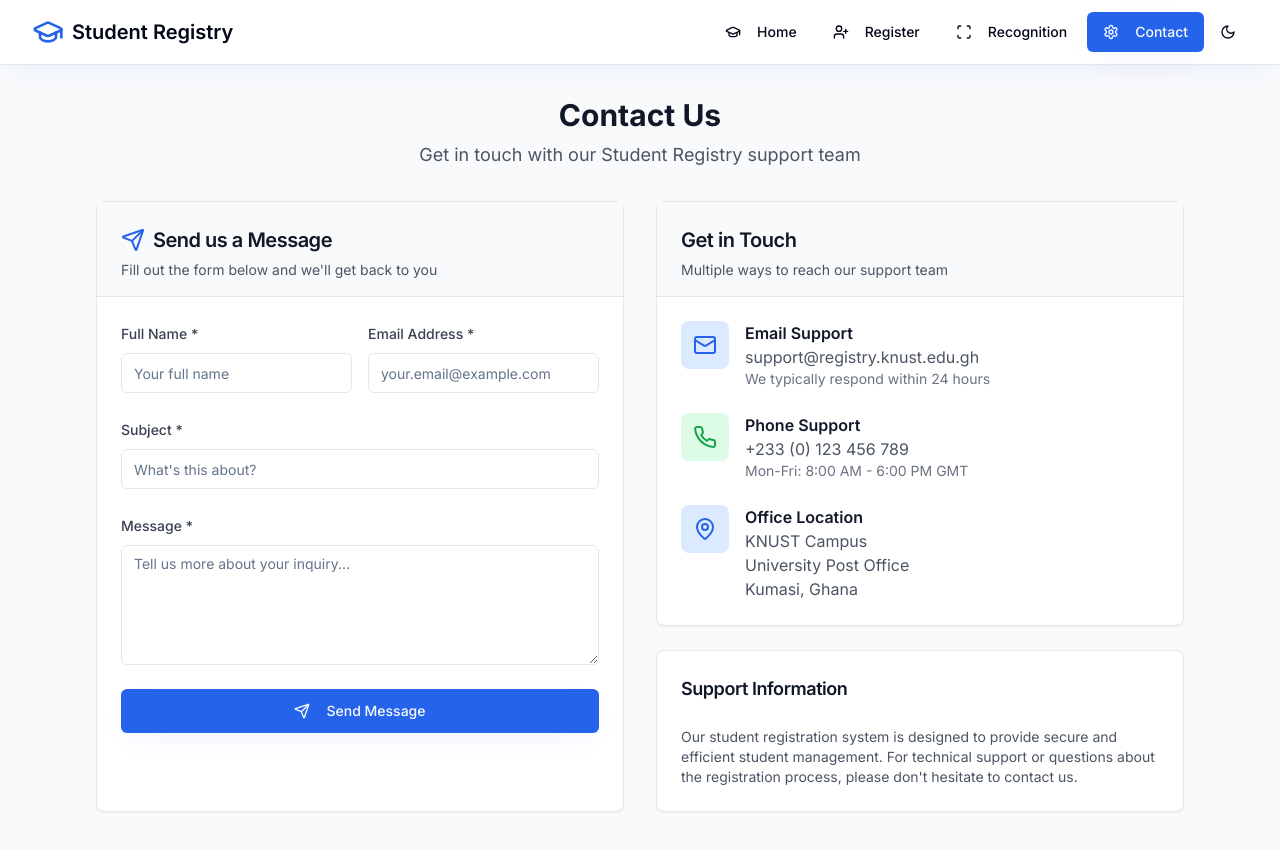
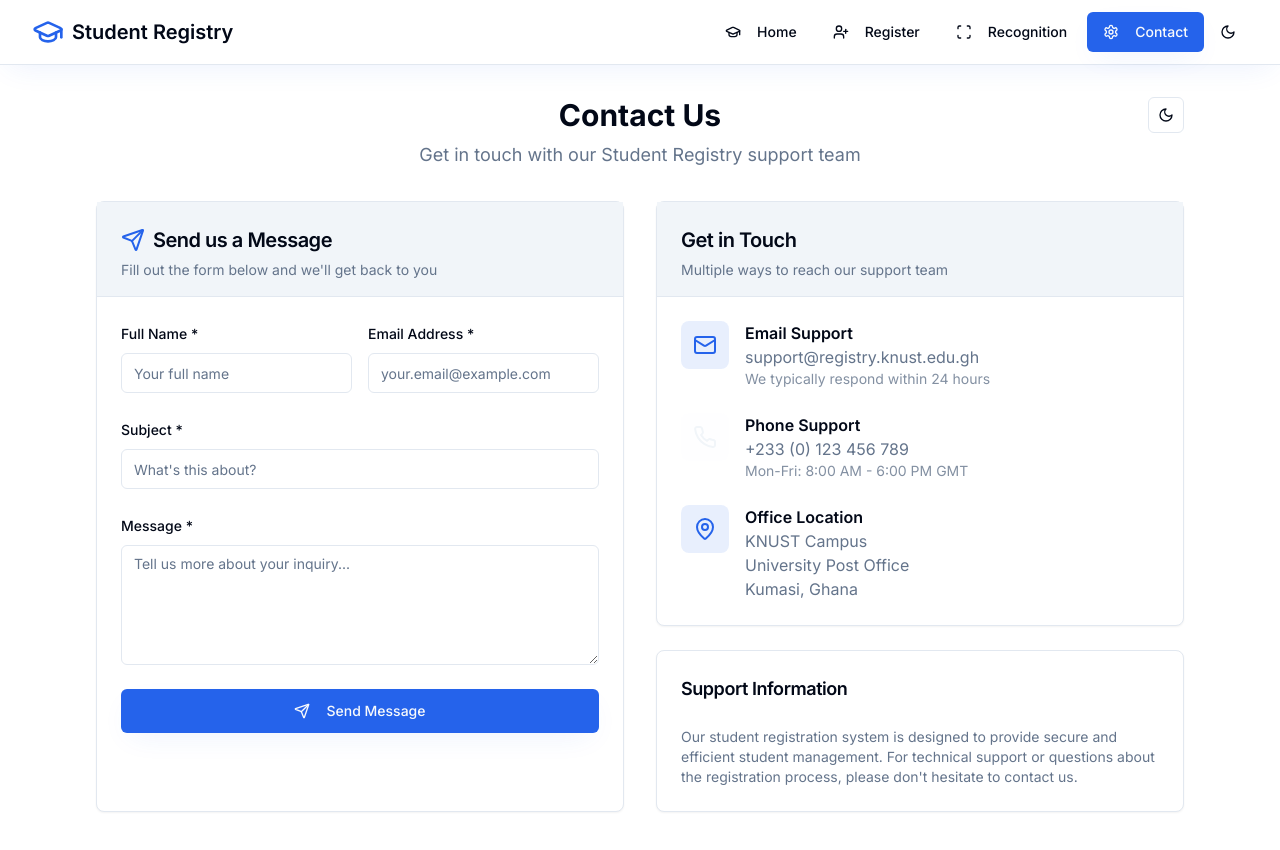
Before and after one commit to officialjwise/campus-face-id, a React (Vite) app: page /contact in a window 1280 px wide. Shown: the top 850 px of the page. Built offline with nearby package versions, Linux system fonts and the light colour scheme.

Commit message:
Fix contact page theming
Fix dark mode issues on the contact page to ensure content is visible and adheres to the theme.

```diff
--- a/src/pages/Contact.tsx
+++ b/src/pages/Contact.tsx
@@ -3,12 +3,14 @@ import { Button } from "@/components/ui/button";
 import { Input } from "@/components/ui/input";
 import { Label } from "@/components/ui/label";
 import { Textarea } from "@/components/ui/textarea";
-import { Mail, Phone, MapPin, Send, Sparkles } from "lucide-react";
+import { Mail, Phone, MapPin, Send, Moon, Sun } from "lucide-react";
 import { useState } from "react";
 import { useToast } from "@/hooks/use-toast";
+import { useTheme } from "@/components/ThemeProvider";
 
 const Contact = () => {
   const { toast } = useToast();
+  const { theme, setTheme } = useTheme();
   const [formData, setFormData] = useState({
     name: "",
     email: "",
@@ -16,6 +18,13 @@ const Contact = () => {
     message: "",
   });
   const [isSubmitting, setIsSubmitting] = useState(false);
+
+  const isDarkMode = theme === "dark" ||
+    (theme === "system" && window.matchMedia("(prefers-color-scheme: dark)").matches);
+
+  const toggleTheme = () => {
+    setTheme(isDarkMode ? "light" : "dark");
+  };
 
   const handleInputChange = (field: string, value: string) => {
     setFormData(prev => ({ ...prev, [field]: value }));
@@ -38,22 +47,34 @@ const Contact = () => {
   };
 
   return (
-    <div className="min-h-screen bg-gray-50 py-8">
+    <div className="min-h-screen bg-background py-8">
       <div className="max-w-6xl mx-auto px-4 sm:px-6 lg:px-8">
-        <div className="text-center mb-8">
-          <h1 className="text-3xl font-bold text-gray-900 mb-2">Contact Us</h1>
-          <p className="text-lg text-gray-600">Get in touch with our Student Registry support team</p>
+        <div className="text-center mb-8 relative">
+          <Button
+            variant="outline"
+            size="icon"
+            onClick={toggleTheme}
+            className="absolute right-0 top-0 h-9 w-9"
+          >
+            {isDarkMode ? (
+              <Sun className="h-4 w-4" />
+            ) : (
+              <Moon className="h-4 w-4" />
+            )}
+          </Button>
+          <h1 className="text-3xl font-bold text-foreground mb-2">Contact Us</h1>
+          <p className="text-lg text-muted-foreground">Get in touch with our Student Registry support team</p>
         </div>
 
         <div className="grid grid-cols-1 lg:grid-cols-2 gap-8">
           {/* Contact Form */}
-          <Card className="bg-white shadow-sm border border-gray-200">
-            <CardHeader className="pb-4 bg-gray-50 border-b border-gray-200">
-              <CardTitle className="flex items-center gap-2 text-xl text-gray-900">
-                <Send className="h-6 w-6 text-blue-600" />
+          <Card className="bg-card shadow-sm border border-border">
+            <CardHeader className="pb-4 bg-muted border-b border-border">
+              <CardTitle className="flex items-center gap-2 text-xl text-foreground">
+                <Send className="h-6 w-6 text-primary" />
                 Send us a Message
               </CardTitle>
-              <CardDescription className="text-gray-600">
+              <CardDescription className="text-muted-foreground">
                 Fill out the form below and we'll get back to you
               </CardDescription>
             </CardHeader>
@@ -61,7 +82,7 @@ const Contact = () => {
               <form onSubmit={handleSubmit} className="space-y-6">
                 <div className="grid grid-cols-1 md:grid-cols-2 gap-4">
                   <div className="space-y-2">
-                    <Label htmlFor="name" className="text-sm font-medium text-gray-700">Full Name *</Label>
+                    <Label htmlFor="name" className="text-sm font-medium text-foreground">Full Name *</Label>
                     <Input
                       id="name"
                       placeholder="Your full name"
@@ -72,7 +93,7 @@ const Contact = () => {
                     />
                   </div>
                   <div className="space-y-2">
-                    <Label htmlFor="email" className="text-sm font-medium text-gray-700">Email Address *</Label>
+                    <Label htmlFor="email" className="text-sm font-medium text-foreground">Email Address *</Label>
                     <Input
                       id="email"
                       type="email"
@@ -86,7 +107,7 @@ const Contact = () => {
                 </div>
 
                 <div className="space-y-2">
-                  <Label htmlFor="subject" className="text-sm font-medium text-gray-700">Subject *</Label>
+                  <Label htmlFor="subject" className="text-sm font-medium text-foreground">Subject *</Label>
                   <Input
                     id="subject"
                     placeholder="What's this about?"
@@ -98,7 +119,7 @@ const Contact = () => {
                 </div>
 
                 <div className="space-y-2">
-                  <Label htmlFor="message" className="text-sm font-medium text-gray-700">Message *</Label>
+                  <Label htmlFor="message" className="text-sm font-medium text-foreground">Message *</Label>
                   <Textarea
                     id="message"
                     placeholder="Tell us more about your inquiry..."
@@ -124,56 +145,56 @@ const Contact = () => {
 
           {/* Contact Information */}
           <div className="space-y-6">
-            <Card className="bg-white shadow-sm border border-gray-200">
-              <CardHeader className="pb-4 bg-gray-50 border-b border-gray-200">
-                <CardTitle className="text-xl text-gray-900">Get in Touch</CardTitle>
-                <CardDescription className="text-gray-600">
+            <Card className="bg-card shadow-sm border border-border">
+              <CardHeader className="pb-4 bg-muted border-b border-border">
+                <CardTitle className="text-xl text-foreground">Get in Touch</CardTitle>
+                <CardDescription className="text-muted-foreground">
                   Multiple ways to reach our support team
                 </CardDescription>
               </CardHeader>
               <CardContent className="p-6 space-y-6">
                 <div className="flex items-start gap-4">
-                  <div className="p-3 bg-blue-100 rounded-lg">
-                    <Mail className="h-6 w-6 text-blue-600" />
+                  <div className="p-3 bg-primary/10 rounded-lg">
+                    <Mail className="h-6 w-6 text-primary" />
                   </div>
                   <div>
-                    <h3 className="font-semibold text-gray-900">Email Support</h3>
-                    <p className="text-gray-600">support@registry.knust.edu.gh</p>
-                    <p className="text-sm text-gray-500">We typically respond within 24 hours</p>
+                    <h3 className="font-semibold text-foreground">Email Support</h3>
+                    <p className="text-muted-foreground">support@registry.knust.edu.gh</p>
+                    <p className="text-sm text-muted-foreground/80">We typically respond within 24 hours</p>
                   </div>
                 </div>
 
                 <div className="flex items-start gap-4">
-                  <div className="p-3 bg-green-100 rounded-lg">
-                    <Phone className="h-6 w-6 text-green-600" />
+                  <div className="p-3 bg-secondary/10 rounded-lg">
+                    <Phone className="h-6 w-6 text-secondary" />
                   </div>
                   <div>
-                    <h3 className="font-semibold text-gray-900">Phone Support</h3>
-                    <p className="text-gray-600">+233 (0) 123 456 789</p>
-                    <p className="text-sm text-gray-500">Mon-Fri: 8:00 AM - 6:00 PM GMT</p>
+                    <h3 className="font-semibold text-foreground">Phone Support</h3>
+                    <p className="text-muted-foreground">+233 (0) 123 456 789</p>
+                    <p className="text-sm text-muted-foreground/80">Mon-Fri: 8:00 AM - 6:00 PM GMT</p>
                   </div>
                 </div>
 
                 <div className="flex items-start gap-4">
-                  <div className="p-3 bg-blue-100 rounded-lg">
-                    <MapPin className="h-6 w-6 text-blue-600" />
+                  <div className="p-3 bg-primary/10 rounded-lg">
+                    <MapPin className="h-6 w-6 text-primary" />
                   </div>
                   <div>
-                    <h3 className="font-semibold text-gray-900">Office Location</h3>
-                    <p className="text-gray-600">KNUST Campus</p>
-                    <p className="text-gray-600">University Post Office</p>
-                    <p className="text-gray-600">Kumasi, Ghana</p>
+                    <h3 className="font-semibold text-foreground">Office Location</h3>
+                    <p className="text-muted-foreground">KNUST Campus</p>
+                    <p className="text-muted-foreground">University Post Office</p>
+                    <p className="text-muted-foreground">Kumasi, Ghana</p>
                   </div>
                 </div>
               </CardContent>
             </Card>
 
-            <Card className="bg-white shadow-sm border border-gray-200">
+            <Card className="bg-card shadow-sm border border-border">
               <CardHeader>
-                <CardTitle className="text-lg text-gray-900">Support Information</CardTitle>
+                <CardTitle className="text-lg text-foreground">Support Information</CardTitle>
               </CardHeader>
               <CardContent>
-                <p className="text-gray-600 text-sm">
+                <p className="text-muted-foreground text-sm">
                   Our student registration system is designed to provide secure and efficient student management.
                   For technical support or questions about the registration process, please don't hesitate to contact us.
                 </p>
```
